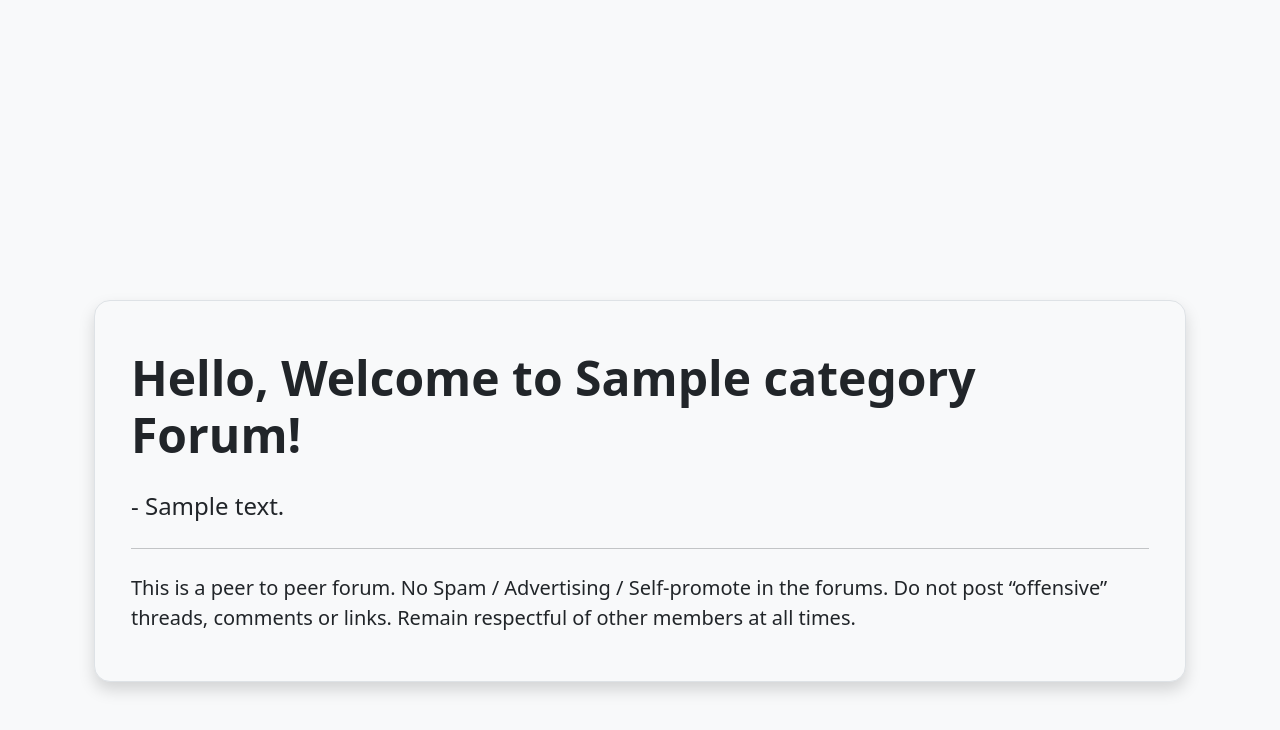
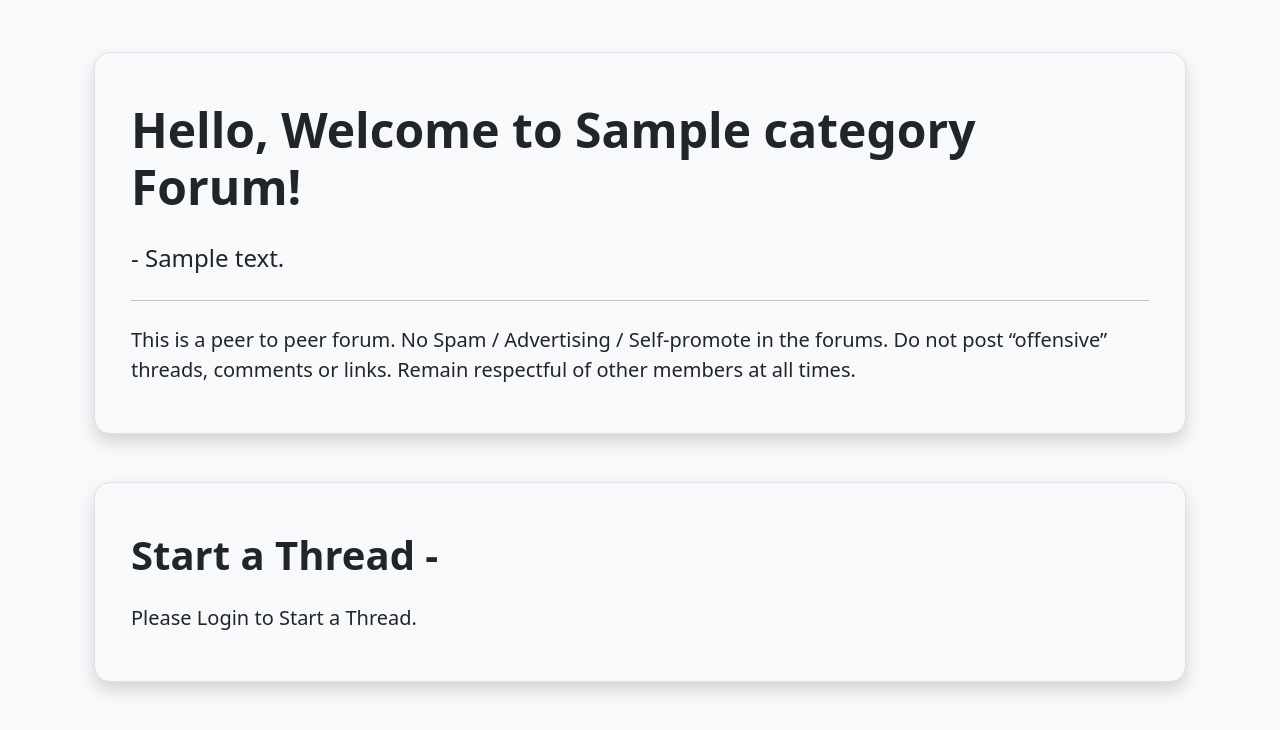
Before and after one commit to SiddharthGaraiya/iForum, a PHP site: page /threads.php?category_id=1 in a window 1280 px wide. Shown: the part 70-800 px from the top of the page. Run offline with PHP 8.4, Linux system fonts and the light colour scheme; tables that the repository leaves empty or names only in its code hold one stand-in row (values such as "Sample post").

Commit message:
Update threads.ph | added form for add new threads

```diff
--- a/threads.php
+++ b/threads.php
@@ -52,3 +52,36 @@
                 </div>';
         }
         ?>
+
+        <div class="p-4 my-5 bg-body-tertiary rounded-4 border shadow">
+            <div class="container-fluid my-4">
+
+                <h2 class="display-6 fw-semibold">Start a Thread - </h2>
+                <form action="partials/__handleThread.php" method="post" class="my-4">
+
+                    <?php
+                    echo '<input type="hidden" name="category_id" id="category_id" value="' . $category_id . '">';
+
+                    if (isset($_SESSION['loggedIn']) and $_SESSION['loggedIn'] == 'yes')
+                    {
+
+                        echo '<div class="mb-3">
+                        <label for="title" class="form-label fs-5">Title -</label>
+                        <input type="text" class="form-control" id="title" name="title" required maxlength="255">
+                        </div>
+                        <div class="mb-3">
+                        <label for="description" class="form-label fs-5">Description -</label>
+                        <textarea class="form-control" id="description" name="description" rows="5"
+                        required></textarea>
+                        </div>
+                        <button type="submit" class="btn btn-primary mt-3">Submit</button>';
+                        }
+                        else
+                        {
+                            echo '<p class="fs-5">Please Login to Start a Thread.</p>';
+                        }
+
+                        ?>
+                </form>
+            </div>
+        </div>
```
